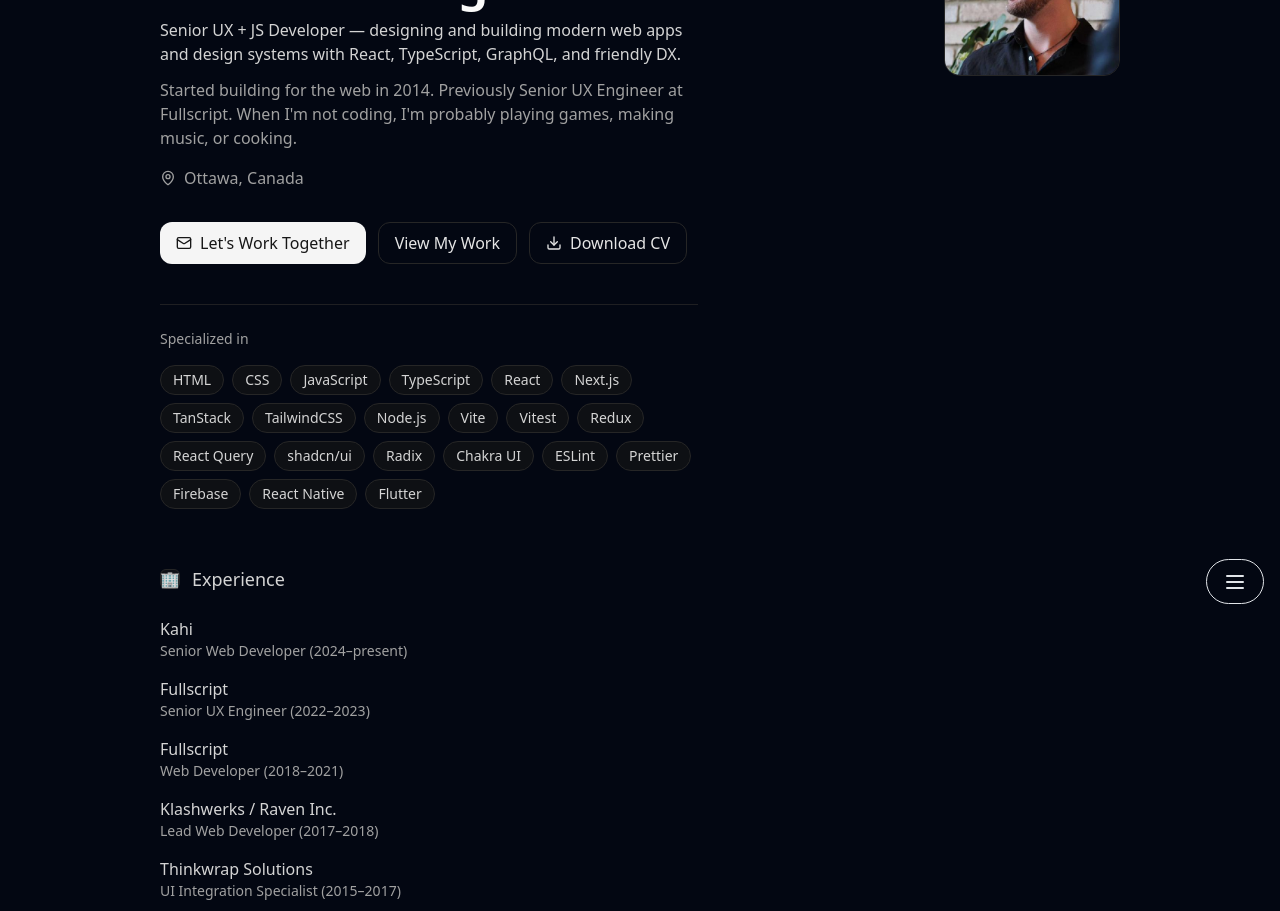
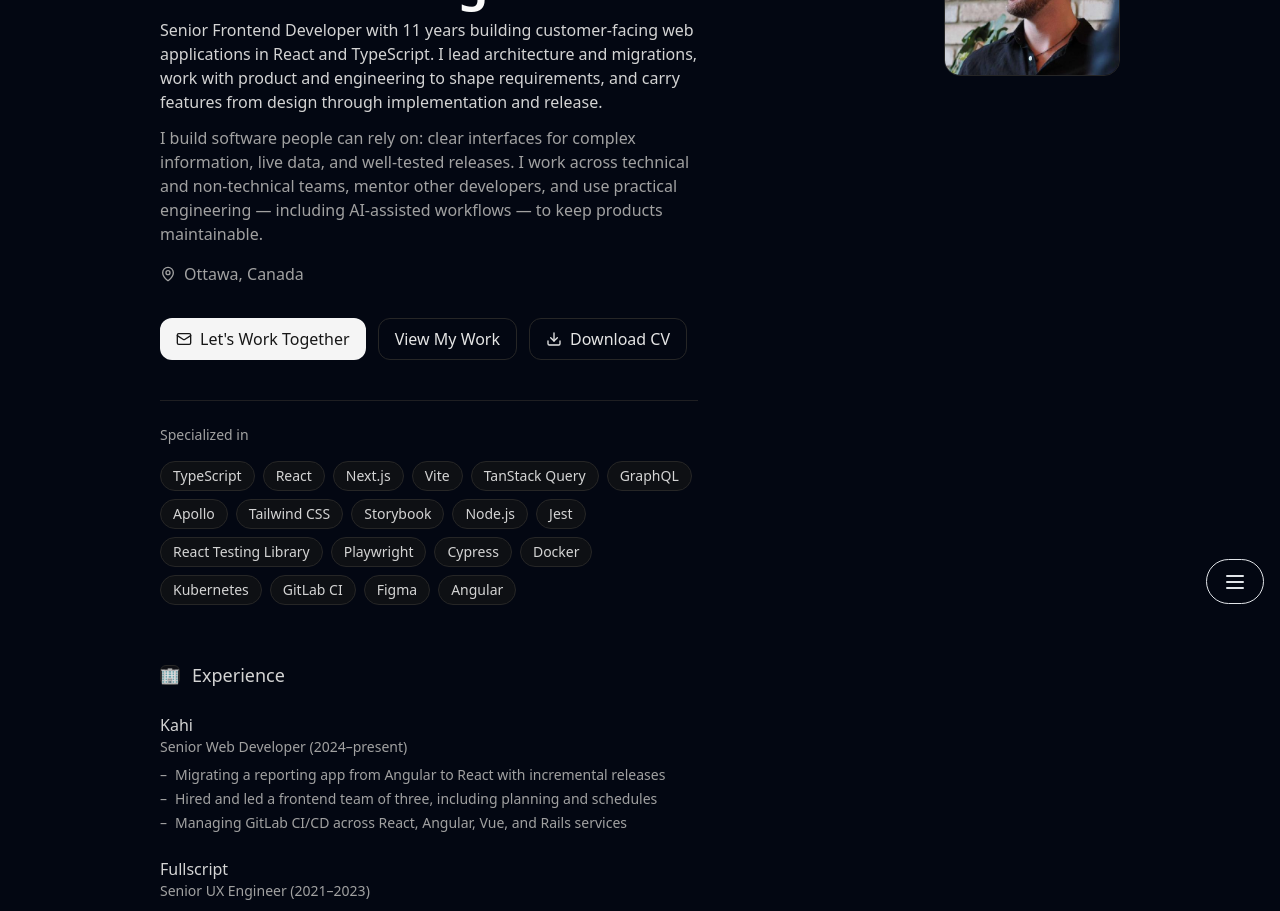
Before and after one commit to AndrewBrough/AndrewBrough.github.io, a React (Vite) app: page / in a window 1280 px wide. Shown: the part 180-1091 px from the top of the page. Built offline with nearby package versions, Linux system fonts and the light colour scheme.

Commit message:
update work experience

```diff
--- a/index.html
+++ b/index.html
@@ -7,11 +7,11 @@
     <meta name="theme-color" content="#000000" />
     <meta
       name="description"
-      content="Web site created using create-tsrouter-app"
+      content="Andrew Brough is a senior frontend developer with 11 years building customer-facing web applications in React and TypeScript."
     />
     <link rel="apple-touch-icon" href="/logo192.png" />
     <link rel="manifest" href="/manifest.json" />
-    <title>Create TanStack App - web-template</title>
+    <title>Andrew Brough — Senior Frontend Developer</title>
   </head>
   <body>
     <div id="app"></div>
--- a/src/pages/MainPage/ExperienceSection.tsx
+++ b/src/pages/MainPage/ExperienceSection.tsx
@@ -2,6 +2,7 @@ type ExperienceItem = {
   company: string;
   role: string;
   duration: string;
+  highlights: string[];
 };
 
 export const ExperienceSection = () => (
@@ -12,13 +13,21 @@ export const ExperienceSection = () => (
       </span>
       <h2 className="text-lg font-medium">Experience</h2>
     </div>
-    <ul className="mt-6 space-y-4 text-neutral-300">
+    <ul className="mt-6 space-y-6 text-neutral-300">
       {experiences.map(item => (
         <li key={`${item.company}_${item.role}`}>
           <div className="font-medium">{item.company}</div>
           <div className="text-sm text-neutral-400">
             {item.role} ({item.duration})
           </div>
+          <ul className="mt-2 space-y-1 text-sm text-neutral-400">
+            {item.highlights.map(highlight => (
+              <li key={highlight} className="flex gap-2">
+                <span aria-hidden="true">–</span>
+                <span>{highlight}</span>
+              </li>
+            ))}
+          </ul>
         </li>
       ))}
     </ul>
@@ -28,22 +37,61 @@ export const ExperienceSection = () => (
 export type { ExperienceItem };
 
 const experiences: ExperienceItem[] = [
-  { company: "Kahi", role: "Senior Web Developer", duration: "2024–present" },
-  { company: "Fullscript", role: "Senior UX Engineer", duration: "2022–2023" },
-  { company: "Fullscript", role: "Web Developer", duration: "2018–2021" },
+  {
+    company: "Kahi",
+    role: "Senior Web Developer",
+    duration: "2024–present",
+    highlights: [
+      "Migrating a reporting app from Angular to React with incremental releases",
+      "Hired and led a frontend team of three, including planning and schedules",
+      "Managing GitLab CI/CD across React, Angular, Vue, and Rails services",
+    ],
+  },
+  {
+    company: "Fullscript",
+    role: "Senior UX Engineer",
+    duration: "2021–2023",
+    highlights: [
+      "Shipped features with product and platform teams and advised on legacy systems",
+      "Mentored junior, intermediate, and senior developers",
+      "Part-time team lead for timelines, milestones, and updates to leadership",
+    ],
+  },
+  {
+    company: "Fullscript",
+    role: "Web Developer",
+    duration: "2018–2021",
+    highlights: [
+      "Migrated a Rails and Angular app into a new React single-page application",
+      "Helped scale frontend from 4 engineers to 30+ across six product teams",
+      "Set up GitLab pipelines, Git Flow, and Agile delivery for a growing team",
+    ],
+  },
   {
     company: "Klashwerks / Raven Inc.",
-    role: "Lead Web Developer",
+    role: "Web Developer",
     duration: "2017–2018",
+    highlights: [
+      "Built a live IoT monitoring app for the Raven smart dash camera",
+      "Shaped APIs and device sensor data structures with the backend team",
+      "Refined requirements with leadership, marketing, and operations",
+    ],
   },
   {
     company: "Thinkwrap Solutions",
     role: "UI Integration Specialist",
     duration: "2015–2017",
+    highlights: [
+      "Built Oracle e-commerce storefronts for Sporting Life, Princess Auto, and Woolrich",
+    ],
   },
   {
-    company: "Magmic",
-    role: "Flash & Mobile Developer",
+    company: "Magmic Games",
+    role: "Gameplay Programmer",
     duration: "2014–2015",
+    highlights: [
+      "Shipped mobile game features for Mattel titles including Skip-Bo and Phase 10",
+      "Supported iOS and Android release pipelines with Jenkins",
+    ],
   },
 ];
--- a/src/pages/MainPage/HeroText.tsx
+++ b/src/pages/MainPage/HeroText.tsx
@@ -6,13 +6,17 @@ export const HeroText = () => (
       Andrew Brough
     </h1>
     <p className="mt-3 text-neutral-300">
-      Senior UX + JS Developer — designing and building modern web apps and
-      design systems with React, TypeScript, GraphQL, and friendly DX.
+      Senior Frontend Developer with 11 years building customer-facing web
+      applications in React and TypeScript. I lead architecture and migrations,
+      work with product and engineering to shape requirements, and carry
+      features from design through implementation and release.
     </p>
     <p className="mt-3 text-neutral-400">
-      Started building for the web in 2014. Previously Senior UX Engineer at
-      Fullscript. When I'm not coding, I'm probably playing games, making music,
-      or cooking.
+      I build software people can rely on: clear interfaces for complex
+      information, live data, and well-tested releases. I work across technical
+      and non-technical teams, mentor other developers, and use practical
+      engineering — including AI-assisted workflows — to keep products
+      maintainable.
     </p>
     <div className="mt-4 flex items-center gap-2 text-neutral-400">
       <MapPin className="h-4 w-4" />
--- a/src/pages/MainPage/SkillsSection.tsx
+++ b/src/pages/MainPage/SkillsSection.tsx
@@ -15,25 +15,23 @@ export const SkillsSection = () => (
 );
 
 const skills: string[] = [
-  "HTML",
-  "CSS",
-  "JavaScript",
   "TypeScript",
   "React",
   "Next.js",
-  "TanStack",
-  "TailwindCSS",
+  "Vite",
+  "TanStack Query",
+  "GraphQL",
+  "Apollo",
+  "Tailwind CSS",
+  "Storybook",
   "Node.js",
-  "Vite",
-  "Vitest",
-  "Redux",
-  "React Query",
-  "shadcn/ui",
-  "Radix",
-  "Chakra UI",
-  "ESLint",
-  "Prettier",
-  "Firebase",
-  "React Native",
-  "Flutter",
+  "Jest",
+  "React Testing Library",
+  "Playwright",
+  "Cypress",
+  "Docker",
+  "Kubernetes",
+  "GitLab CI",
+  "Figma",
+  "Angular",
 ];
```
Also changed, not shown: public/manifest.json.
